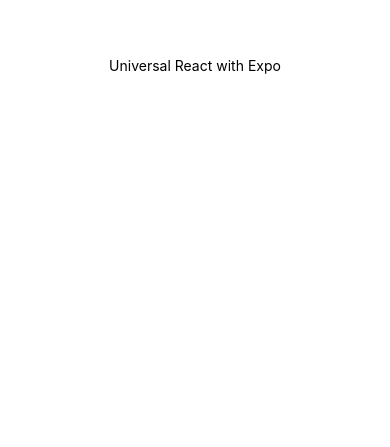
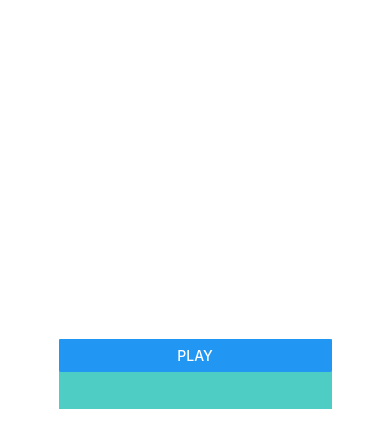
Before and after one commit to arjun006/scavengers_assemble, a React Native app: screen / in a window 390 px wide. Shown: the part 357-804 px from the top of the page. Built offline with nearby package versions, Linux system fonts and the light colour scheme.

Commit message:
added screens

```diff
--- a/App.js
+++ b/App.js
@@ -1,16 +1,9 @@
 import * as React from "react";
 import { View, Text } from "react-native";
+import HomeScreen from './app/screens/HomeScreen';
 
 export default function App() {
   return (
-    <View
-      style={{
-        flex: 1,
-        justifyContent: "center",
-        alignItems: "center",
-      }}
-    >
-      <Text>Universal React with Expo</Text>
-    </View>
+   <HomeScreen />
   );
 }
--- /dev/null
+++ b/app/config/colours.js
@@ -0,0 +1,4 @@
+export default {
+    primary: '#fc5c65',
+    secondary: '#4ecdc4'
+}
--- a/app/screens/HomeScreen.js
+++ b/app/screens/HomeScreen.js
@@ -1,34 +1,20 @@
 import React from 'react';
-import '../config/colours'
 import { Alert, Button, Image, ImageBackground, StyleSheet, Text, View } from 'react-native';
 import colours from '../config/colours';
 const handlePress = (name) => {
     Alert.alert(name)
 }
-function WelcomeScreen(props){
+function HomeScreen(props){
     return(
         <ImageBackground
             style={styles.background}
-            source={require("../assets/welcomeScreen.jpg")}
         >
-            <View style={styles.logoContainer}>
-            <Image
-                style={styles.logo}
-                source={require("../assets/adaptive-icon.png")}
-            />
-            <Text>VacTrax</Text>
-            </View>
-            <View style={styles.loginButton}>
+
+
+            <View style={styles.playButton}>
             <Button
-                    onPress={handlePress("Login")}
-                    title="Log In"
-                    color={colours.primary}
-            />
-            </View>
-            <View style={styles.registerButton}>
-            <Button
-                onPress={handlePress("Registration")}
-                title="Registration"
+                onPress={handlePress("Play")}
+                title="Play"
             />
             </View>
 
@@ -52,13 +38,7 @@
         backgroundColor: colours.primary,
         color: 'red'
     },
-    loginButton:{
-        width: '70%',
-        height: 80,
-        backgroundColor: colours.primary,
-
-    },
-    registerButton:{
+    playButton:{
         marginBottom: "20%",
         marginVertical: 10,
         width: '70%',
@@ -79,4 +59,4 @@
     }
 })
 
-export default WelcomeScreen;
+export default HomeScreen;
```
